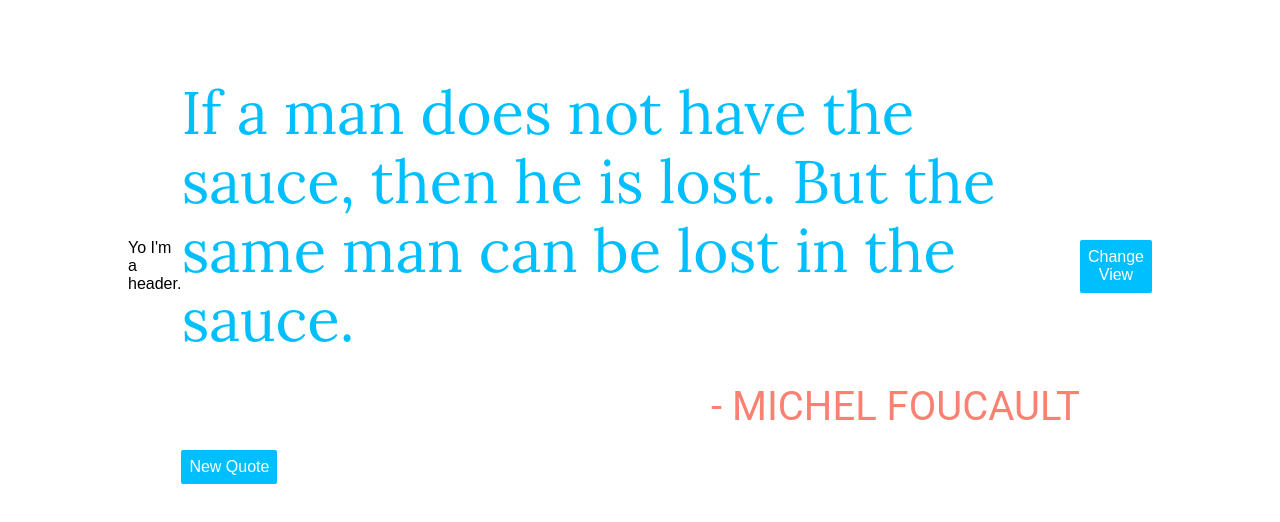
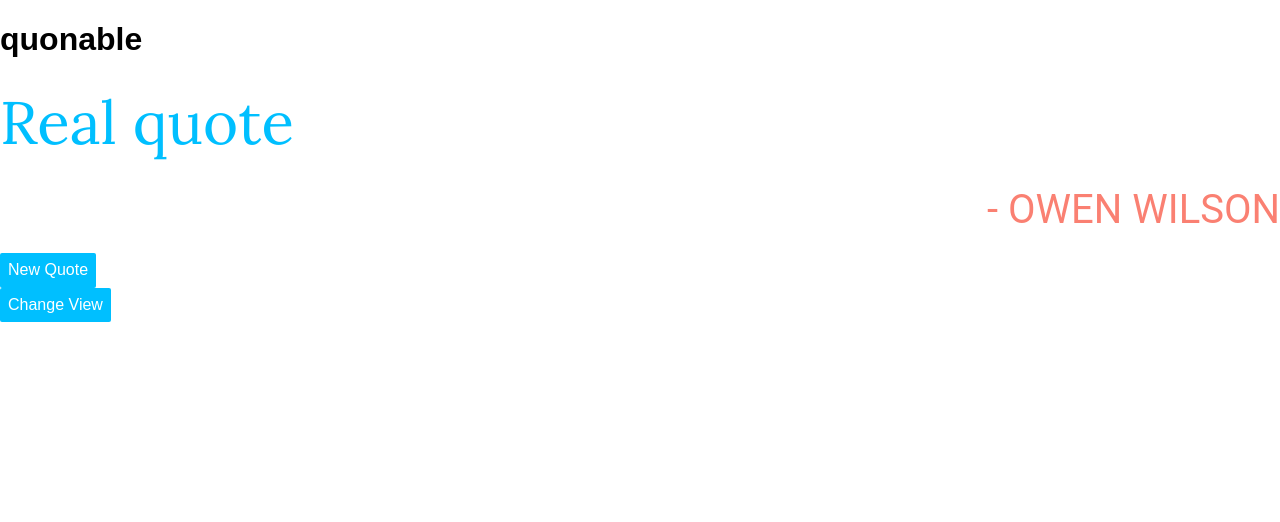
Before and after one commit to andybeers/quonable, a React (Create React App) app: page / in a window 1280 px wide. Shown: the top 522 px of the page. Built offline with nearby package versions, Linux system fonts and the light colour scheme.

Commit message:
Added random number generation to top app level state

```diff
--- /dev/null
+++ b/src/components/AppHeader/AppHeader.css
@@ -0,0 +1,3 @@
+h1 {
+
+}
--- a/src/components/AppHeader/AppHeader.js
+++ b/src/components/AppHeader/AppHeader.js
@@ -1,9 +1,10 @@
 import React from 'react';
+import './AppHeader.css';
 
 const AppHeader = () => {
   return (
     <div>
-      Yo I'm a header.
+      <h1>quonable</h1>
     </div>
   );
 };
--- a/src/components/app/App.js
+++ b/src/components/app/App.js
@@ -10,6 +10,8 @@
     super(props);
     this.state = {
       showSeriousQuote: false,
+      quoteRand: 0,
+      authRand: 0,
     };
     this.changeView = this.changeView.bind(this);
   }
@@ -21,21 +23,13 @@
   }
 
   render() {
-    return this.state.showSeriousQuote
-      ? (
-        <div className='wrapper'>
+    return (
+        <div>
           <AppHeader />
           <Quote quotes={quotes.real} authors={authors.goofy}/>
           <button onClick={this.changeView}>Change View</button>
         </div>
-      )
-      : (
-        <div className='wrapper'>
-          <AppHeader />
-          <Quote quotes={quotes.goofy} authors={authors.real}/>
-          <button onClick={this.changeView}>Change View</button>
-        </div>
-      );
+    );
   }
 }
 
```
